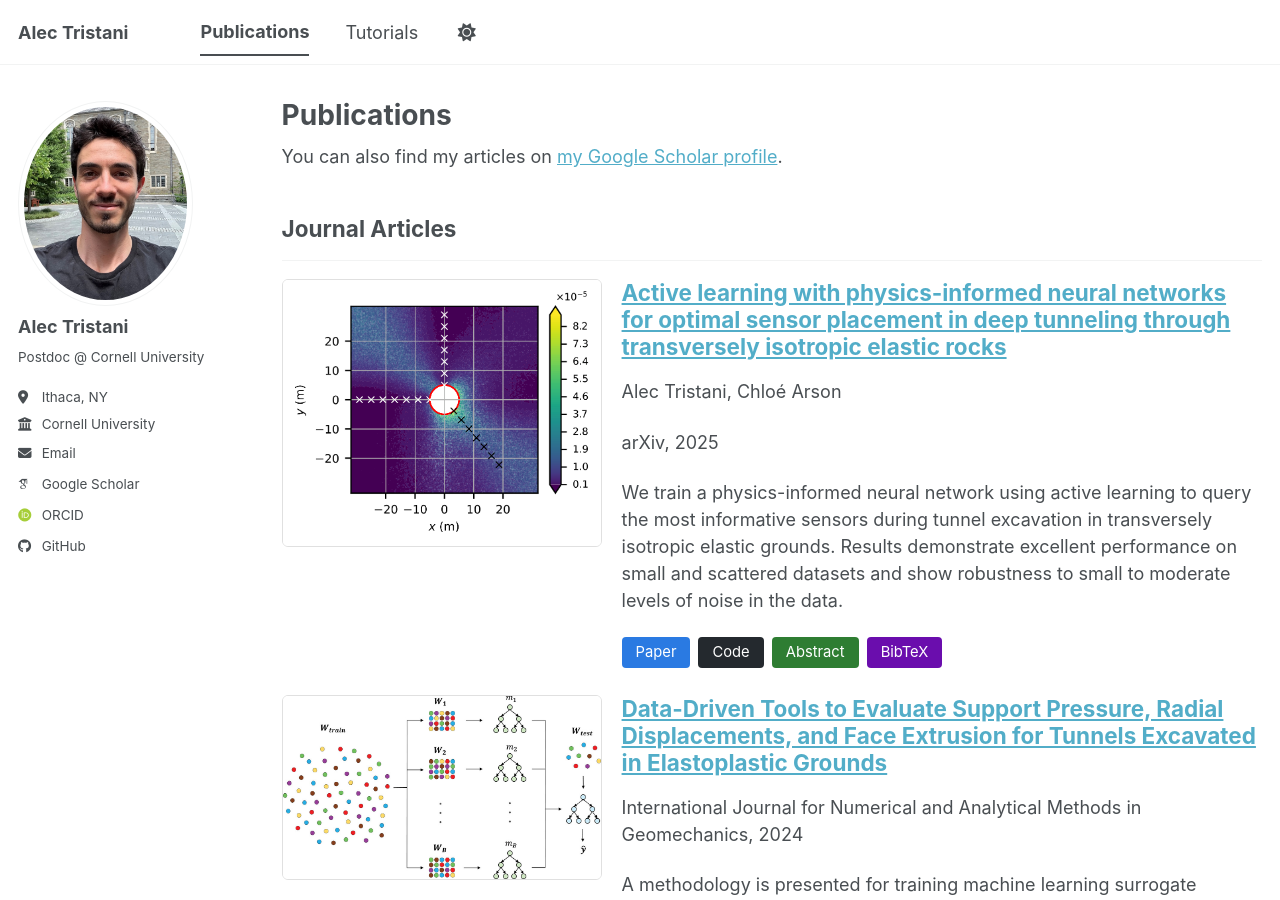
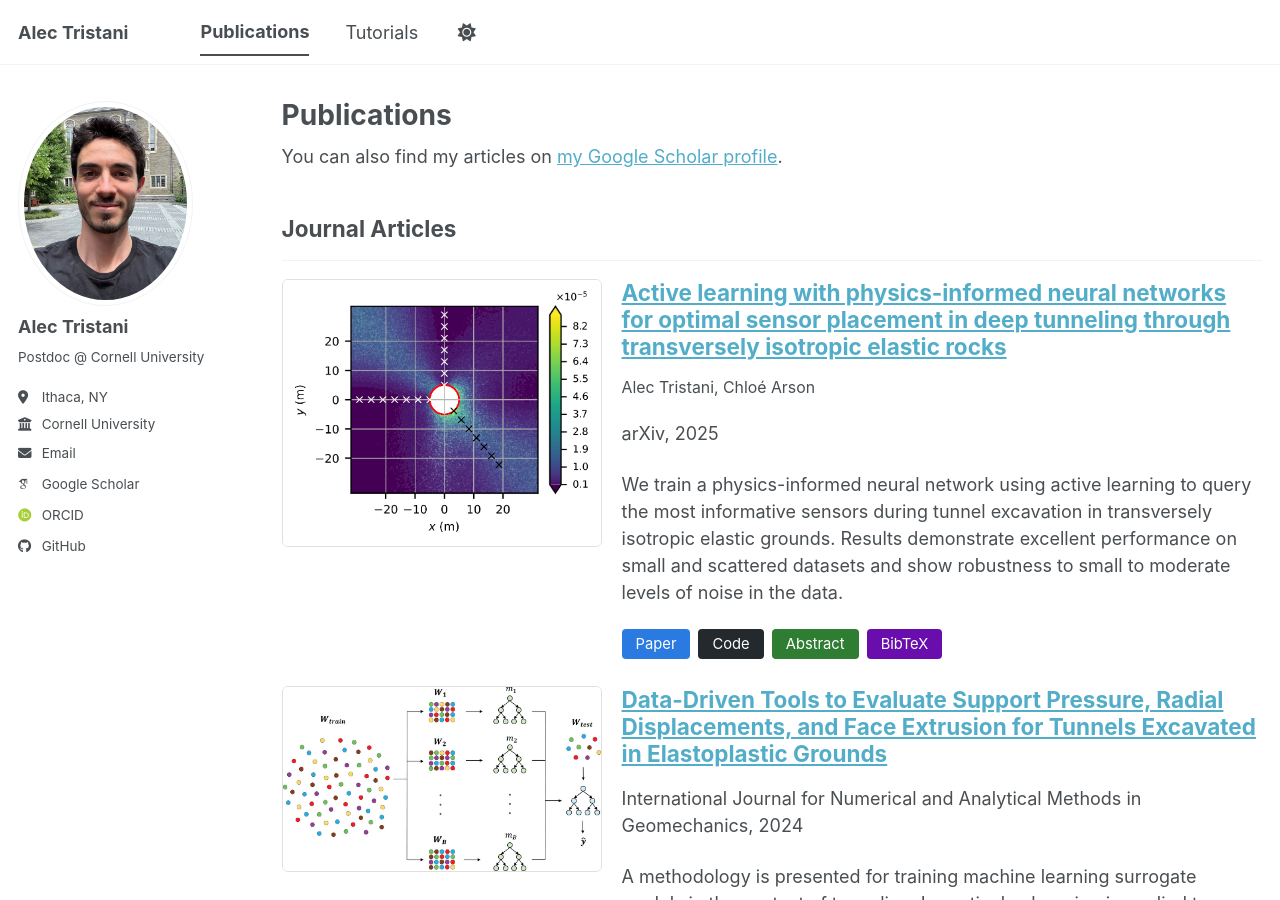
Before and after one commit to Alec-YT/Alec-YT.github.io, a Jekyll site: the page built from _pages/publications.html, in a window 1280 px wide and 900 px high. Built offline with Jekyll 4.4.1, drawn with Linux system fonts in a browser that asks for light colours; some web fonts are replaced; a script bundle is joined from its source files by our own code; library files that are not in the unit come from our copies.

Commit message:
Update archive-single.html

```diff
--- a/_includes/archive-single.html
+++ b/_includes/archive-single.html
@@ -54,7 +54,7 @@
 
         <!-- Authors -->
         {% if post.authors %}
-          <p class="publication-authors">
+          <p class="publication-authors" style="font-size: 0.88em;">
             {% for author in post.authors %}
               {{ author.name }}{% if forloop.last == false %}, {% endif %}
             {% endfor %}
```
